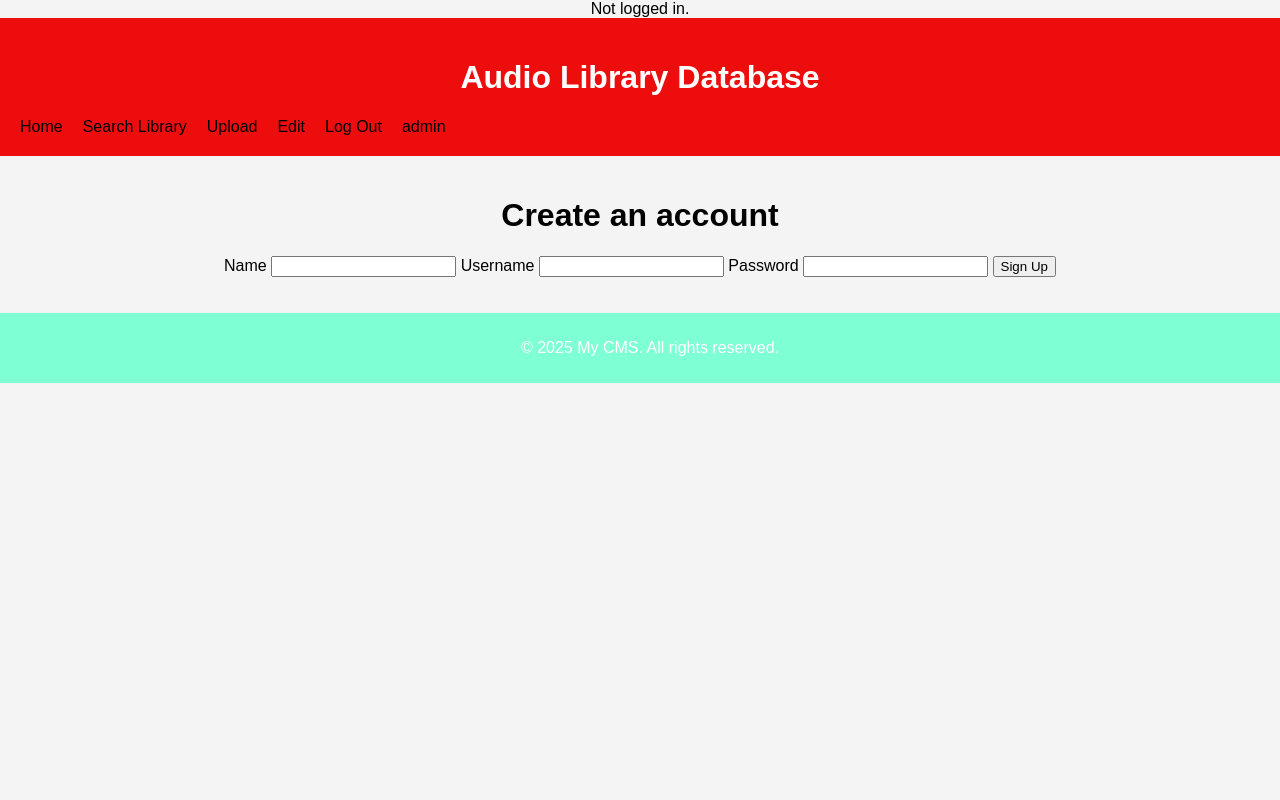
After one commit to aaaventura/final_assignment-1, a PHP site: page /createaccount.php in a window 1280 px wide. The commit adds this page. Run offline with PHP 8.4, Linux system fonts and the light colour scheme.

Commit message:
session 13
added new user type: Browser.
added ability to create an account that defaults to the browser role

```diff
--- a/artistpage.php
+++ b/artistpage.php
@@ -19,7 +19,7 @@ if (isset($_SESSION['name'])) {
 
 
 // checks login credentials
-$allowedRoles = ['admin', 'artist'];
+$allowedRoles = ['admin', 'artist', 'employee'];
 
 if (!isset($_SESSION['role']) || !in_array($_SESSION['role'], $allowedRoles)) {
     header("Location: accessdenied.php");
--- a/audiolibrary.php
+++ b/audiolibrary.php
@@ -21,7 +21,7 @@ $adminemployee = ['admin', 'employee'];
 
 
 // checks login credentials
-$allowedRoles = ['admin', 'artist', 'employee'];
+$allowedRoles = ['admin', 'artist', 'employee', 'browser'];
 
 if (!isset($_SESSION['role']) || !in_array($_SESSION['role'], $allowedRoles)) {
     header("Location: accessdenied.php");
--- a/audiopage.php
+++ b/audiopage.php
@@ -17,7 +17,7 @@ if (isset($_SESSION['name'])) {
 
 
 // verifying user
-$allowedRoles = ['admin', 'artist', 'employee'];
+$allowedRoles = ['admin', 'artist', 'employee', 'browser'];
 
 if (!isset($_SESSION['role']) || !in_array($_SESSION['role'], $allowedRoles)) {
     header("Location: accessdenied.php");
--- /dev/null
+++ b/createaccount.php
@@ -0,0 +1,133 @@
+<?php
+
+/*******w********
+
+    Name:Ahleeryan-Joe Ventura
+    Date:2025-03-31
+    Description: Index for first page assignment
+
+****************/
+session_start();
+
+require('connect.php');
+
+if (isset($_SESSION['name'])) {
+    echo "Logged in as: " . $_SESSION['name'];
+} else {
+    echo "Not logged in.";
+}
+
+
+
+
+if ($_POST && !empty($_POST['nameUser']) && !empty($_POST['username'])) {
+    // inputs
+    $nameUser = filter_input(INPUT_POST, 'nameUser', FILTER_SANITIZE_FULL_SPECIAL_CHARS);
+
+    $username = filter_input(INPUT_POST, 'username', FILTER_SANITIZE_FULL_SPECIAL_CHARS);
+
+    $password = filter_input(INPUT_POST, 'password', FILTER_SANITIZE_FULL_SPECIAL_CHARS);
+
+    $role = filter_input(INPUT_POST, 'role', FILTER_SANITIZE_FULL_SPECIAL_CHARS);
+
+
+
+    // salting and hashing password
+    $hashedPassword = password_hash($password, PASSWORD_BCRYPT);
+
+
+
+
+
+
+    $userQuery = "INSERT INTO users (name, username, password, role) VALUES (:name, :username, :password, :role)";
+    $userStatement = $db->prepare($userQuery);
+
+    $userStatement->bindValue(':name', $nameUser);
+    $userStatement->bindValue(':username', $username);
+    $userStatement->bindValue(':password', $hashedPassword);
+    $userStatement->bindValue(':role', $role);
+
+    if($userStatement ->execute()) {
+        echo "success";
+        header("Location: index.php");
+    }
+    else{
+        echo "failed";
+    }
+
+
+}
+
+
+
+
+
+
+
+
+
+
+
+
+
+
+
+
+?>
+
+<!DOCTYPE html>
+<html lang="en">
+<head>
+    <meta charset="UTF-8">
+    <meta http-equiv="X-UA-Compatible" content="IE=edge">
+    <meta name="viewport" content="width=device-width, initial-scale=1.0">
+    <link rel="stylesheet" type="text/css" href="styles.css">
+    <title>Homepage</title>
+</head>
+<body>
+
+    <header>
+        <h1>Audio Library Database</h1>
+        <nav>
+            <ul>
+                <li><a href="index.php">Home</a></li>
+                <li><a href="audiolibrary.php">Search Library</a></li>
+                <li><a href="#">Upload</a></li>
+                <li><a href="edit.php">Edit</a></li>
+                <li><a href="logout.php">Log Out</a></li>
+                <li><a href="adminpage.php">admin</a></li>
+            </ul>
+        </nav>
+    </header>
+
+    <main>
+
+
+        <div>
+            <div id="form-container">
+
+                <form action="#" method="post">
+                    <h1>Create an account</h1>
+                    <label for="nameUser">Name</label>
+                    <input type="text" id="nameUser" name="nameUser" >
+                    <label for="username">Username</label>
+                    <input type="text" id="username" name="username" >
+                    <label for="password">Password</label>
+                    <input type="text" id="password" name="password" >
+                    <input type="hidden" id="role" name="role" value="browser">
+
+
+                <button type="submit">Sign Up</button>
+
+                </form>
+            </div>
+        </div>
+    </main>
+
+    <footer>
+        <p>&copy; 2025 My CMS. All rights reserved.</p>
+    </footer>
+
+</body>
+</html>
```
Also changed, not shown: adminpage.php (+11 -2 lines), edituser.php (+6 -1 lines), index.php (+12 -1 lines), login.php (+4 -4 lines), postcomment.php (+5 -6 lines).
